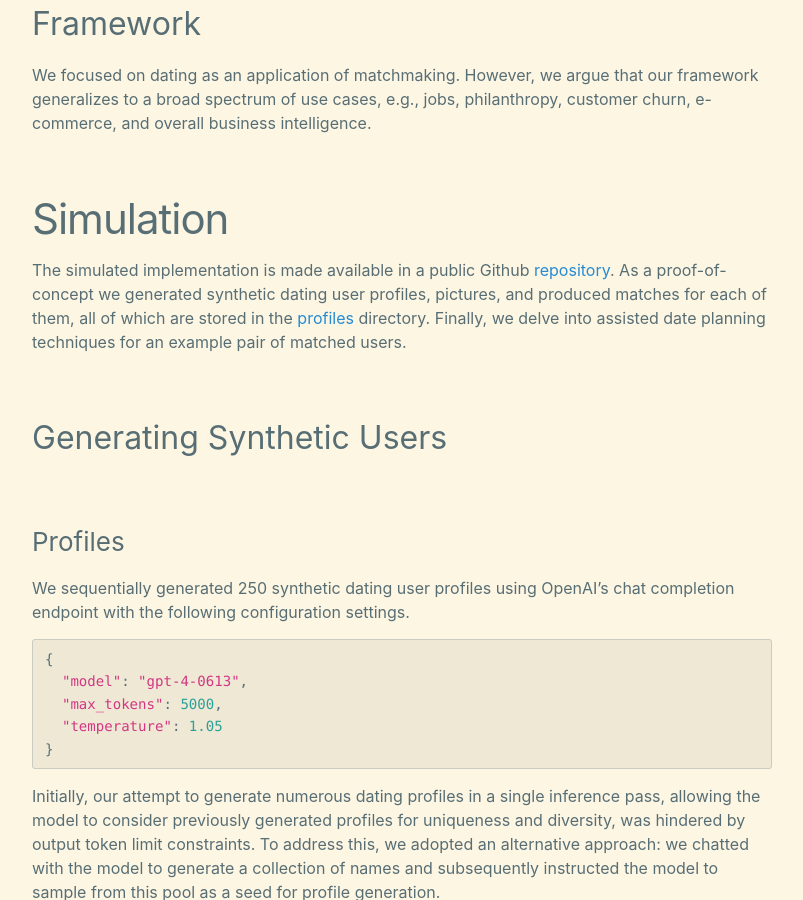
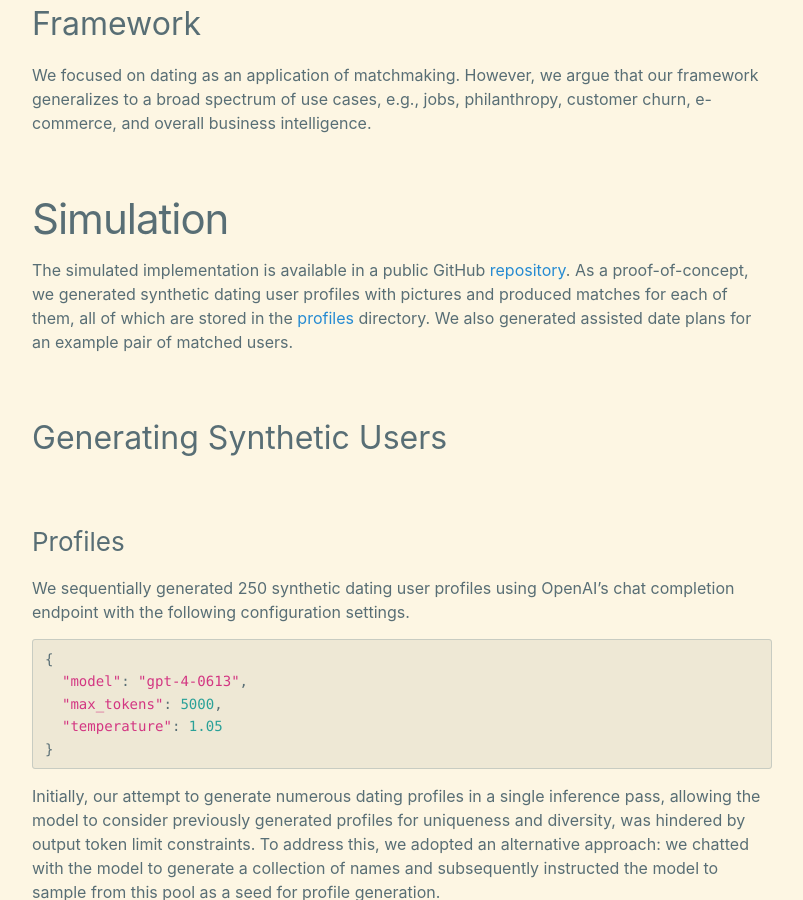
Before and after one commit to daniel-deychakiwsky/daniel-deychakiwsky.github.io, a Jekyll site: the page built from _posts/2023-09-09-generative-matchmaking.md, in a window 1280 px wide and 900 px high, scrolled down 1509 px. Shown: the whole window, without its empty margins (238-1041 px from the left). Built offline with Jekyll 4.4.1, drawn with Linux system fonts in a browser that asks for light colours.

Commit message:
Update 2023-09-09-generative-matchmaking.md (#5)

```diff
--- a/_posts/2023-09-09-generative-matchmaking.md
+++ b/_posts/2023-09-09-generative-matchmaking.md
@@ -60,14 +60,13 @@
 
 # Simulation
 
-The simulated implementation is made available in a public
-Github [repository](https://github.com/daniel-deychakiwsky/generative-matchmaking).
-As a proof-of-concept we generated
-synthetic dating user profiles, pictures,
-and produced matches for each of them, all of which
-are stored in the [profiles] directory. Finally,
-we delve into assisted date planning techniques
-for an example pair of matched users.
+The simulated implementation is available in a public GitHub
+[repository](https://github.com/daniel-deychakiwsky/generative-matchmaking).
+As a proof-of-concept, we generated synthetic dating user profiles
+with pictures and produced matches for each of them,
+all of which are stored in the [profiles] directory.
+We also generated assisted date plans for an example
+pair of matched users.
 
 ## Generating Synthetic Users
 
```
